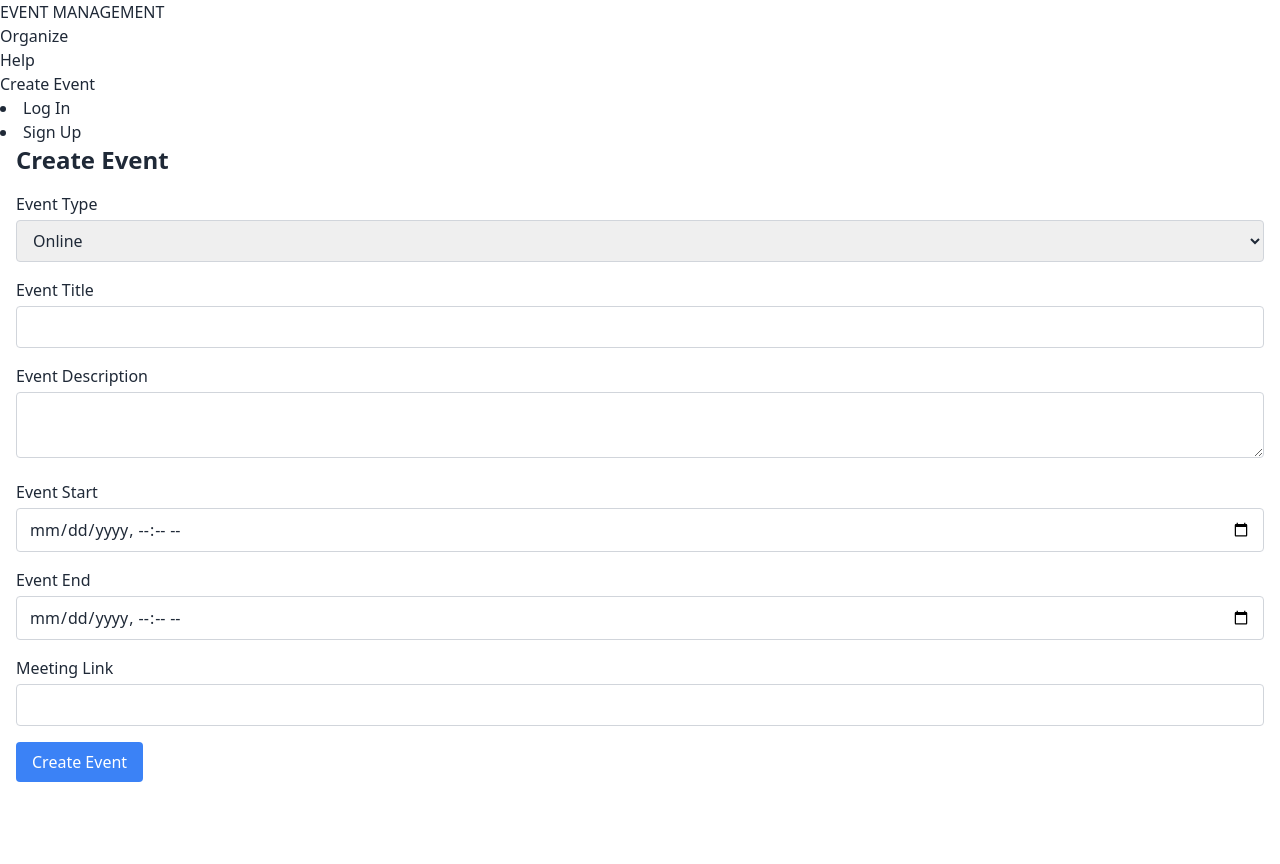
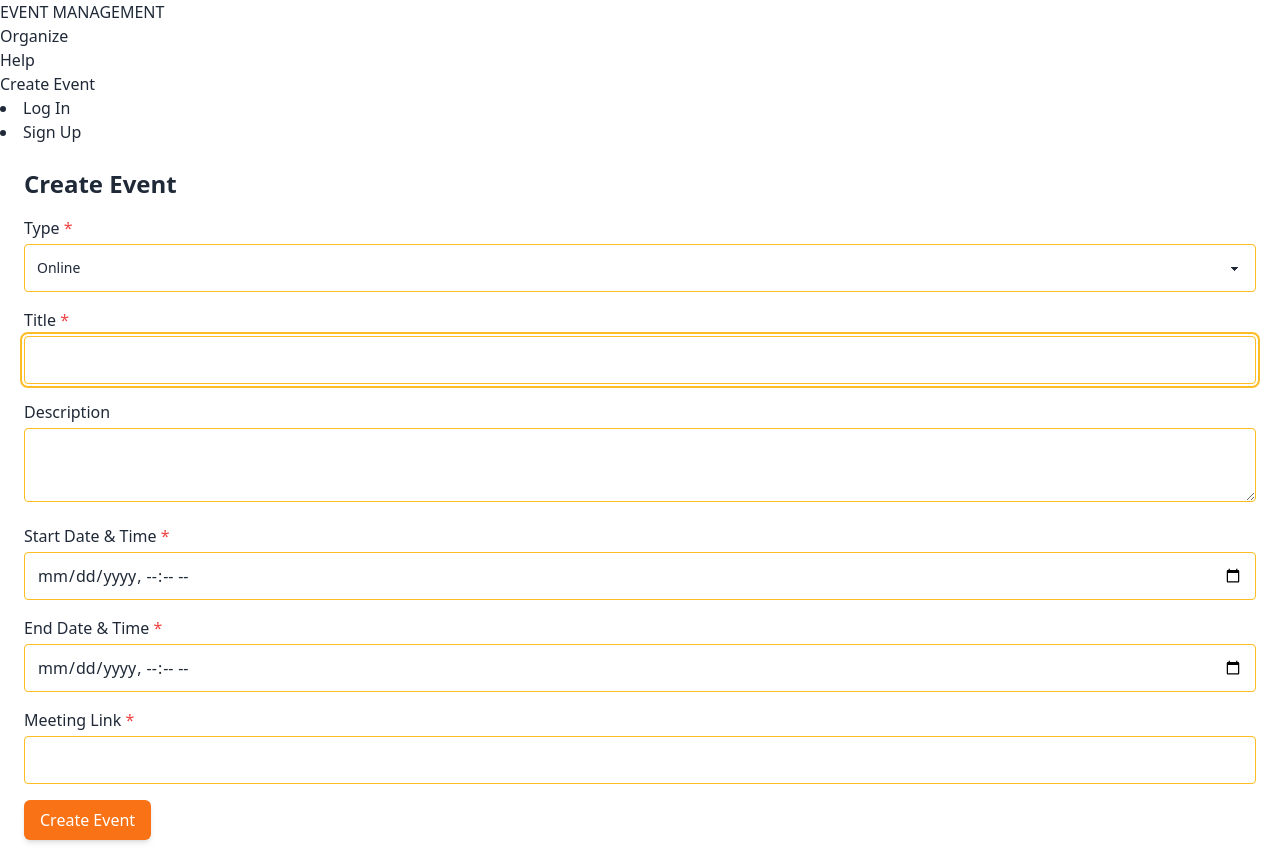
Before and after one commit to Kelompok1Harisenin/event-management-fe, a React (Vite) app: page /create-event in a window 1280 px wide. Before the commit the page ends 800 px from the top, so only its background shows below. Built offline with nearby package versions, Linux system fonts and the light colour scheme.

Commit message:
add field error and event form reusable components

```diff
--- /dev/null
+++ b/src/components/errors/FieldError.jsx
@@ -0,0 +1,10 @@
+const FieldError = ({ error, condition }) => {
+  if (!condition) {
+    // Return nothing if condition doesn't met
+    return null;
+  }
+
+  return <p className="text-red-500 text-sm mt-1">{error}</p>;
+};
+
+export default FieldError;
--- /dev/null
+++ b/src/components/forms/EventForm.jsx
@@ -0,0 +1,159 @@
+import { FieldError } from "./../../components";
+
+const EventForm = ({
+  formData,
+  errors,
+  handleInputChange,
+  handleSubmit,
+  isEditing,
+}) => {
+  return (
+    <form onSubmit={handleSubmit}>
+      {/* Event Type */}
+      <div className="mb-4">
+        <label htmlFor="eventType" className="block font-medium mb-1">
+          Type <span className="text-red-500">*</span>
+        </label>
+        <select
+          id="eventType"
+          name="eventType"
+          className="select select-warning w-full rounded px-3 py-2 cursor-pointer"
+          value={formData.eventType}
+          onChange={handleInputChange}
+        >
+          <option value="online">Online</option>
+          <option value="offline">Offline</option>
+        </select>
+      </div>
+
+      {/* Event Title */}
+      <div className="mb-4">
+        <label htmlFor="eventTitle" className="block font-medium mb-1">
+          Title <span className="text-red-500">*</span>
+        </label>
+        <input
+          type="text"
+          id="eventTitle"
+          name="eventTitle"
+          className="input input-bordered input-warning w-full rounded px-3 py-2"
+          value={formData.eventTitle}
+          onChange={handleInputChange}
+          autoFocus
+        />
+        <FieldError error={errors.eventTitle} condition={!!errors.eventTitle} />
+      </div>
+
+      {/* Event Description */}
+      <div className="mb-4">
+        <label htmlFor="eventDescription" className="block font-medium mb-1">
+          Description
+        </label>
+        <textarea
+          id="eventDescription"
+          name="eventDescription"
+          className="textarea textarea-warning w-full rounded px-3 py-2"
+          value={formData.eventDescription}
+          onChange={handleInputChange}
+        ></textarea>
+      </div>
+
+      {/* Event Start DateTime */}
+      <div className="mb-4">
+        <label htmlFor="eventStart" className="block font-medium mb-1">
+          Start Date & Time <span className="text-red-500">*</span>
+        </label>
+        <input
+          type="datetime-local"
+          id="eventStart"
+          name="eventStart"
+          className="input input-warning rounded px-3 py-2 w-full"
+          value={formData.eventStart}
+          onChange={handleInputChange}
+        />
+        <FieldError error={errors.eventStart} condition={!!errors.eventStart} />
+      </div>
+
+      {/* Event End DateTime */}
+      <div className="mb-4">
+        <label htmlFor="eventEnd" className="block font-medium mb-1">
+          End Date & Time <span className="text-red-500">*</span>
+        </label>
+        <input
+          type="datetime-local"
+          id="eventEnd"
+          name="eventEnd"
+          className="input input-warning rounded px-3 py-2 w-full"
+          value={formData.eventEnd}
+          onChange={handleInputChange}
+        />
+        <FieldError error={errors.eventEnd} condition={!!errors.eventEnd} />
+      </div>
+
+      {/* Event Address */}
+      {formData.eventType === "offline" && (
+        <div className="mb-4">
+          <label htmlFor="eventAddress" className="block font-medium mb-1">
+            Address <span className="text-red-500">*</span>
+          </label>
+          <input
+            type="text"
+            id="eventAddress"
+            name="eventAddress"
+            className="input input-warning rounded px-3 py-2 w-full"
+            value={formData.eventAddress}
+            onChange={handleInputChange}
+          />
+          <FieldError
+            error={errors.eventAddress}
+            condition={!!errors.eventAddress}
+          />
+        </div>
+      )}
+
+      {/* Event Location Map */}
+      {formData.eventType === "offline" && (
+        <div className="mb-6">
+          <label htmlFor="locationMap" className="block font-medium mb-1">
+            Location Maps
+          </label>
+          <div className="flex items-center">
+            <span className="ml-2 cursor-pointer shadow-md">
+              <img
+                src="https://cdn-icons-png.flaticon.com/512/1865/1865269.png"
+                className="w-[50px] h-[50px]"
+              ></img>
+            </span>
+          </div>
+        </div>
+      )}
+
+      {/* Event Meet Link */}
+      {formData.eventType === "online" && (
+        <div className="mb-4">
+          <label htmlFor="meetLink" className="block font-medium mb-1">
+            Meeting Link <span className="text-red-500">*</span>
+          </label>
+          <input
+            type="text"
+            id="meetLink"
+            name="meetLink"
+            className="input input-warning rounded px-3 py-2 w-full"
+            value={formData.meetLink}
+            onChange={handleInputChange}
+          />
+          <FieldError error={errors.meetLink} condition={!!errors.meetLink} />
+        </div>
+      )}
+
+      {/* Submit Button */}
+      <button
+        type="submit"
+        className="bg-orange-500 hover:bg-orange-600 shadow-md text-white font-medium py-2 px-4 rounded-md transition duration-200 ease-in-out"
+      >
+        {isEditing ? "Save" : "Create Event"}
+      </button>
+    </form>
+  );
+};
+
+export default EventForm;
--- a/src/components/index.jsx
+++ b/src/components/index.jsx
@@ -1,4 +1,6 @@
 export { default as Header } from "./layouts/Header";
 export { default as Login } from "./forms/Login";
 export { default as Register } from "./forms/Register";
+export { default as EventForm } from "./forms/EventForm";
 export { default as EventCard } from "./cards/EventCard";
+export { default as FieldError } from "./errors/FieldError";
--- a/src/pages/CreateEvent.jsx
+++ b/src/pages/CreateEvent.jsx
@@ -1,4 +1,5 @@
 import { useState } from "react";
+import { EventForm } from "./../components";
 
 const CreateEvent = () => {
   const [formData, setFormData] = useState({
@@ -7,8 +8,8 @@ const CreateEvent = () => {
     eventDescription: "",
     eventStart: "",
     eventEnd: "",
-    eventLocation: "",
-    gmapLink: "",
+    eventAddress: "",
+    locationMap: "",
     meetLink: "",
   });
 
@@ -17,8 +18,8 @@ const CreateEvent = () => {
     eventDescription: "",
     eventStart: "",
     eventEnd: "",
-    eventLocation: "",
-    gmapLink: "",
+    eventAddress: "",
+    locationMap: "",
     meetLink: "",
   });
 
@@ -28,12 +29,17 @@ const CreateEvent = () => {
       ...prevData,
       [name]: value,
     }));
+    setErrors((prevErrors) => ({
+      ...prevErrors,
+      [name]: "",
+    }));
   };
 
   const handleSubmit = (e) => {
     e.preventDefault();
     const formErrors = validateForm();
     if (Object.keys(formErrors).length === 0) {
+      // TODO: Post data to backend
       console.log("Event submitted!");
     } else {
       setErrors(formErrors);
@@ -60,12 +66,12 @@ const CreateEvent = () => {
     }
 
     if (formData.eventType === "offline") {
-      if (formData.eventLocation.trim() === "") {
-        formErrors.eventLocation = "Event Location is required";
+      if (formData.eventAddress.trim() === "") {
+        formErrors.eventAddress = "Event Location is required";
       }
 
-      if (formData.gmapLink.trim() === "") {
-        formErrors.gmapLink = "Google Maps Link is required";
+      if (formData.locationMap.trim() === "") {
+        formErrors.locationMap = "Map Location is required";
       }
     }
 
@@ -77,138 +83,15 @@ const CreateEvent = () => {
   };
 
   return (
-    <div className="container mx-auto px-4">
+    <div className="container mx-auto p-6">
       <h1 className="text-2xl font-bold mb-4">Create Event</h1>
-      <form onSubmit={handleSubmit}>
-        <div className="mb-4">
-          <label htmlFor="eventType" className="block font-medium mb-1">
-            Event Type
-          </label>
-          <select
-            id="eventType"
-            name="eventType"
-            className="border border-gray-300 rounded px-3 py-2 w-full"
-            value={formData.eventType}
-            onChange={handleInputChange}
-          >
-            <option value="online">Online</option>
-            <option value="offline">Offline</option>
-          </select>
-        </div>
-
-        <div className="mb-4">
-          <label htmlFor="eventTitle" className="block font-medium mb-1">
-            Event Title
-          </label>
-          <input
-            type="text"
-            id="eventTitle"
-            name="eventTitle"
-            className="border border-gray-300 rounded px-3 py-2 w-full"
-            value={formData.eventTitle}
-            onChange={handleInputChange}
-          />
-          {errors.eventTitle && (
-            <p className="text-red-500 text-sm mt-1">{errors.eventTitle}</p>
-          )}
-        </div>
-
-        <div className="mb-4">
-          <label htmlFor="eventDescription" className="block font-medium mb-1">
-            Event Description
-          </label>
-          <textarea
-            id="eventDescription"
-            name="eventDescription"
-            className="border border-gray-300 rounded px-3 py-2 w-full"
-            value={formData.eventDescription}
-            onChange={handleInputChange}
-          ></textarea>
-        </div>
-
-        <div className="mb-4">
-          <label htmlFor="eventStart" className="block font-medium mb-1">
-            Event Start
-          </label>
-          <input
-            type="datetime-local"
-            id="eventStart"
-            name="eventStart"
-            className="border border-gray-300 rounded px-3 py-2 w-full"
-            value={formData.eventStart}
-            onChange={handleInputChange}
-          />
-        </div>
-
-        <div className="mb-4">
-          <label htmlFor="eventEnd" className="block font-medium mb-1">
-            Event End
-          </label>
-          <input
-            type="datetime-local"
-            id="eventEnd"
-            name="eventEnd"
-            className="border border-gray-300 rounded px-3 py-2 w-full"
-            value={formData.eventEnd}
-            onChange={handleInputChange}
-          />
-        </div>
-
-        {formData.eventType === "offline" && (
-          <div className="mb-4">
-            <label htmlFor="eventLocation" className="block font-medium mb-1">
-              Event Location
-            </label>
-            <input
-              type="text"
-              id="eventLocation"
-              name="eventLocation"
-              className="border border-gray-300 rounded px-3 py-2 w-full"
-              value={formData.eventLocation}
-              onChange={handleInputChange}
-            />
-          </div>
-        )}
-
-        {formData.eventType === "offline" && (
-          <div className="mb-4">
-            <label htmlFor="gmapLink" className="block font-medium mb-1">
-              Google Maps Link
-            </label>
-            <input
-              type="text"
-              id="gmapLink"
-              name="gmapLink"
-              className="border border-gray-300 rounded px-3 py-2 w-full"
-              value={formData.gmapLink}
-              onChange={handleInputChange}
-            />
-          </div>
-        )}
-
-        {formData.eventType === "online" && (
-          <div className="mb-4">
-            <label htmlFor="meetLink" className="block font-medium mb-1">
-              Meeting Link
-            </label>
-            <input
-              type="text"
-              id="meetLink"
-              name="meetLink"
-              className="border border-gray-300 rounded px-3 py-2 w-full"
-              value={formData.meetLink}
-              onChange={handleInputChange}
-            />
-          </div>
-        )}
-
-        <button
-          type="submit"
-          className="bg-blue-500 hover:bg-blue-600 text-white font-medium py-2 px-4 rounded"
-        >
-          Create Event
-        </button>
-      </form>
+      <EventForm
+        formData={formData}
+        errors={errors}
+        handleInputChange={handleInputChange}
+        handleSubmit={handleSubmit}
+        isEditing={false}
+      />
     </div>
   );
 };
```
